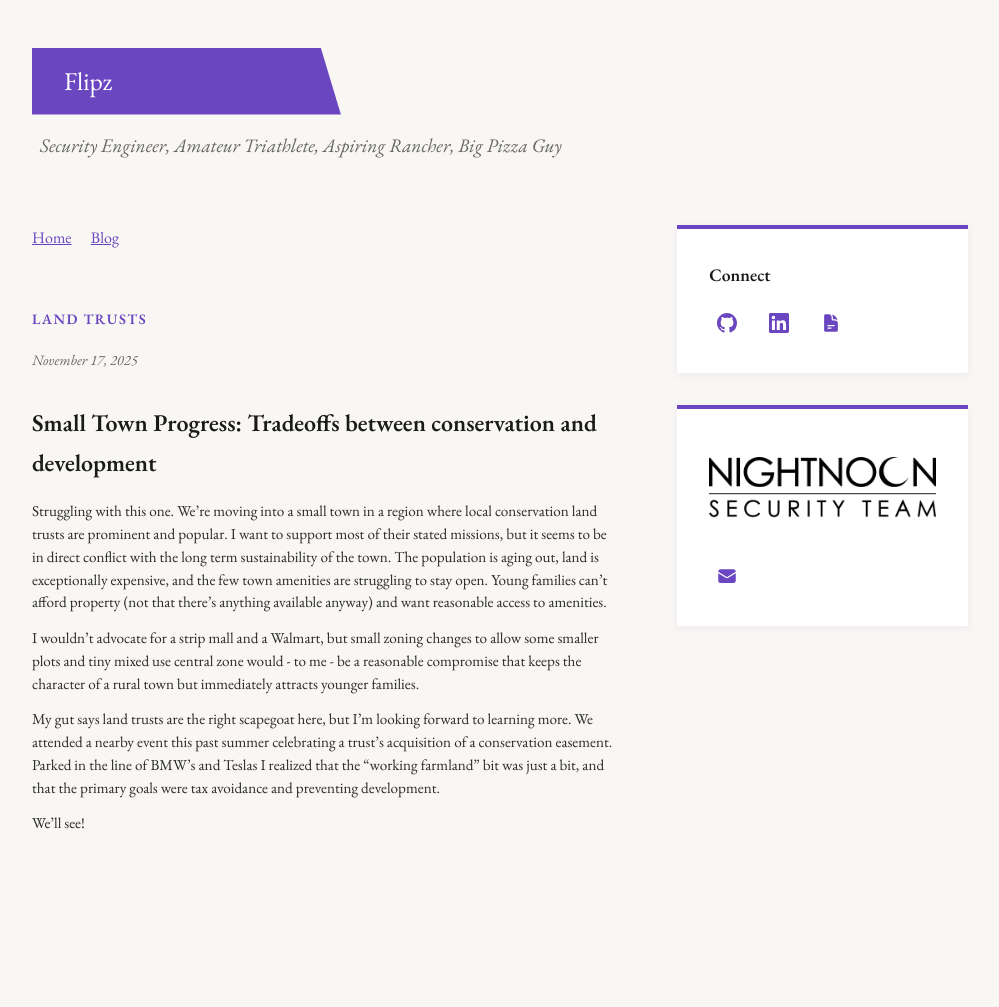
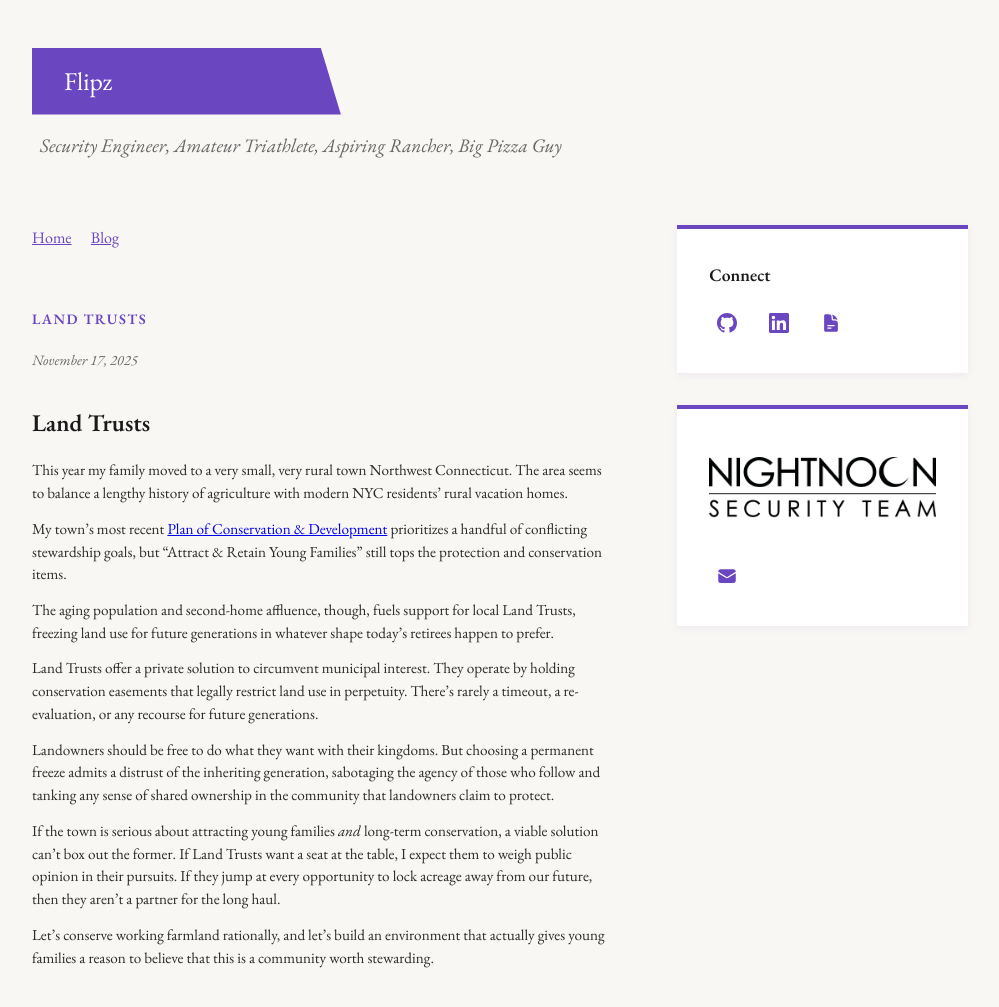
Before and after one commit to flip-z/flip-z.github.io, a Jekyll site: the page built from _opinions/land-trusts.md, in a window 1280 px wide and 1030 px high. Shown: the top 1007 px of the window, without its empty margins (140-1139 px from the left). Built offline with Jekyll 4.4.1, drawn with Linux system fonts in a browser that asks for light colours.

Commit message:
land trusts donezo

```diff
--- a/_opinions/land-trusts.md
+++ b/_opinions/land-trusts.md
@@ -2,12 +2,18 @@
 layout: post
 title: "Land Trusts"
 ---
-## Small Town Progress: Tradeoffs between conservation and development
+## Land Trusts
 
-Struggling with this one. We’re moving into a small town in a region where local conservation land trusts are prominent and popular. I want to support most of their stated missions, but it seems to be in direct conflict with the long term sustainability of the town. The population is aging out, land is exceptionally expensive, and the few town amenities are struggling to stay open. Young families can’t afford property (not that there’s anything available anyway) and want reasonable access to amenities.
+This year my family moved to a very small, very rural town Northwest Connecticut. The area seems to balance a lengthy history of agriculture with modern NYC residents' rural vacation homes.
 
-I wouldn’t advocate for a strip mall and a Walmart, but small zoning changes to allow some smaller plots and tiny mixed use central zone would - to me - be a reasonable compromise that keeps the character of a rural town but immediately attracts younger families.
+My town's most recent [Plan of Conservation & Development](https://portal.ct.gov/opm/igpp/org/conservation-and-development-policies-plan/municipal-plans-of-conservation-and-development) prioritizes a handful of conflicting stewardship goals, but "Attract & Retain Young Families" still tops the protection and conservation items.
 
-My gut says land trusts are the right scapegoat here, but I’m looking forward to learning more. We attended a nearby event this past summer celebrating a trust’s acquisition of a conservation easement. Parked in the line of BMW’s and Teslas I realized that the “working farmland” bit was just a bit, and that the primary goals were tax avoidance and preventing development.
+The aging population and second-home affluence, though, fuels support for local Land Trusts, freezing land use for future generations in whatever shape today's retirees happen to prefer.
 
-We’ll see!
+Land Trusts offer a private solution to circumvent municipal interest. They operate by holding conservation easements that legally restrict land use in perpetuity. There's rarely a timeout, a re-evaluation, or any recourse for future generations.
+
+Landowners should be free to do what they want with their kingdoms. But choosing a permanent freeze admits a distrust of the inheriting generation, sabotaging the agency of those who follow and tanking any sense of shared ownership in the community that landowners claim to protect.
+
+If the town is serious about attracting young families _and_ long-term conservation, a viable solution can't box out the former. If Land Trusts want a seat at the table, I expect them to weigh public opinion in their pursuits. If they jump at every opportunity to lock acreage away from our future, then they aren't a partner for the long haul.
+
+Let's conserve working farmland rationally, and let's build an environment that actually gives young families a reason to believe that this is a community  worth stewarding.
```
